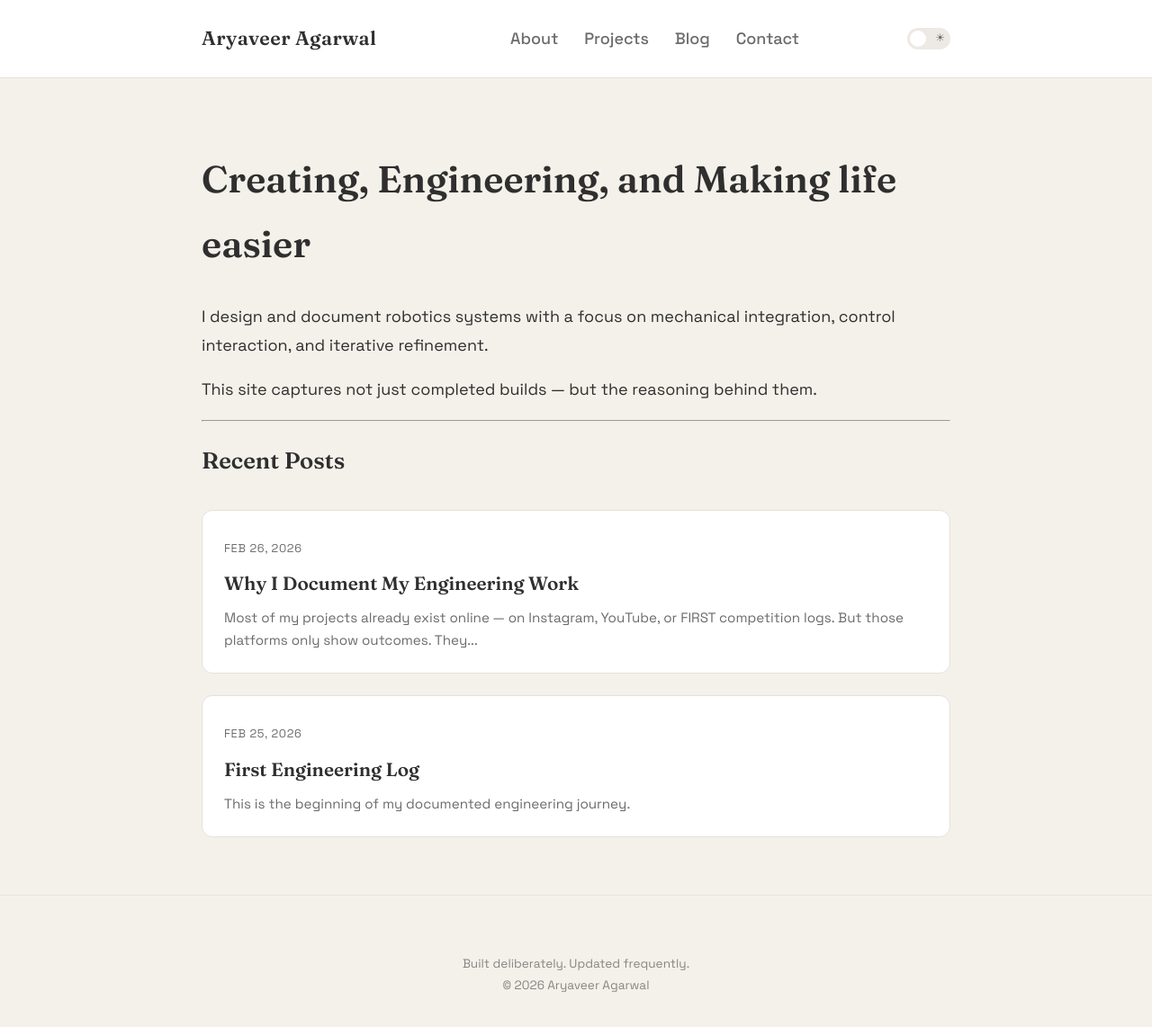
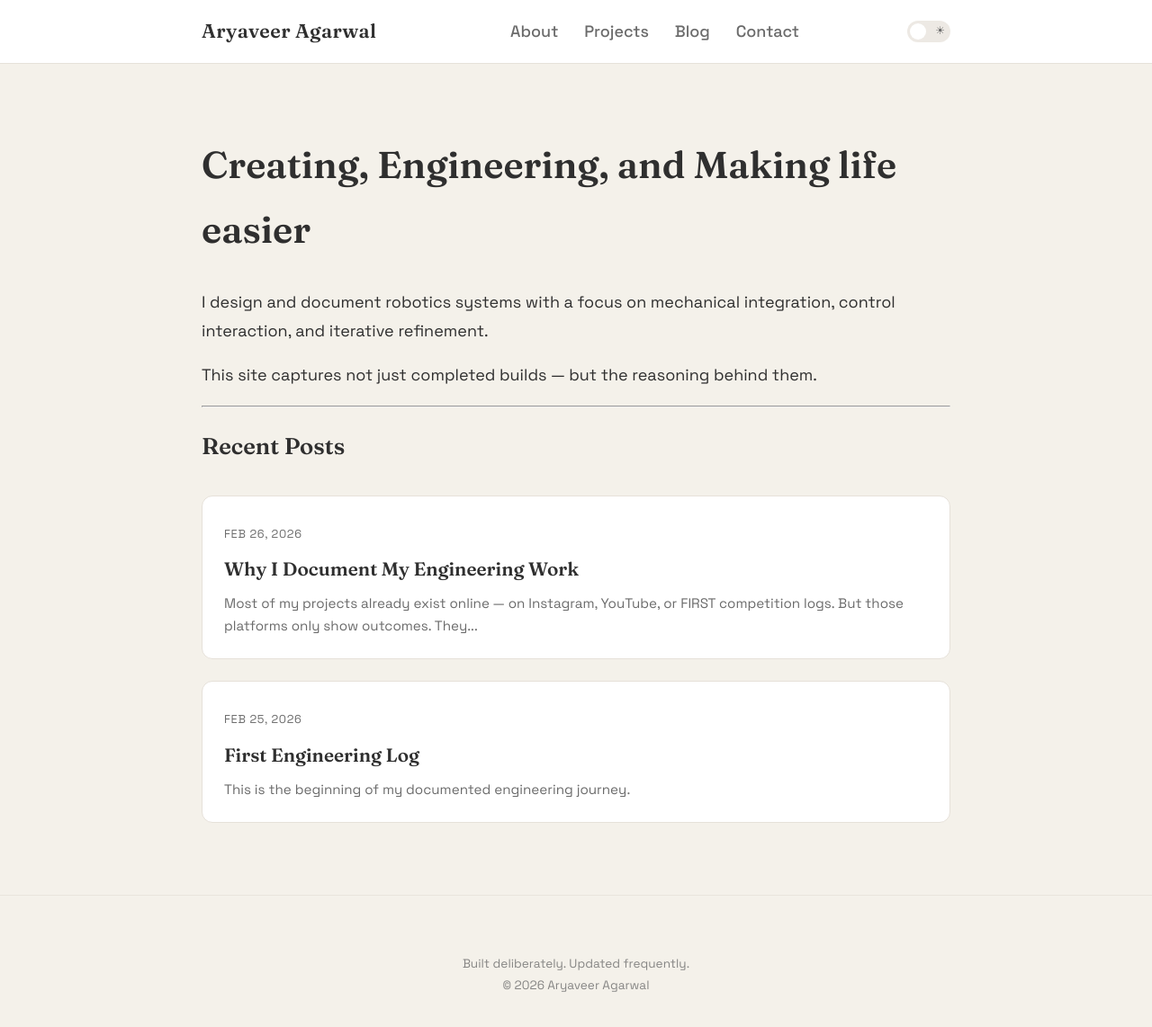
Before and after one commit to aryaveeragarwal/aryaveeragarwal.github.io, a Jekyll site: the page built from index.md, in a window 1280 px wide and 1172 px high. Shown: the top 1142 px of the window at 90% size. Built offline with Jekyll 4.4.1, drawn with Linux system fonts in a browser that asks for light colours.

Commit message:
Update style.css

```diff
--- a/assets/style.css
+++ b/assets/style.css
@@ -83,7 +83,7 @@ main {
   display: flex;
   justify-content: space-between;
   align-items: center;
-  padding: 1.5rem 1.5rem;
+  padding: 1rem 1.5rem;
 }
 
 .logo {
@@ -113,7 +113,7 @@ nav a::after {
   content: "";
   position: absolute;
   left: 50%;
-  bottom: -3px;
+  bottom: -1px;
   height: 1px;
   width: 0;
   background: var(--accent);
```
